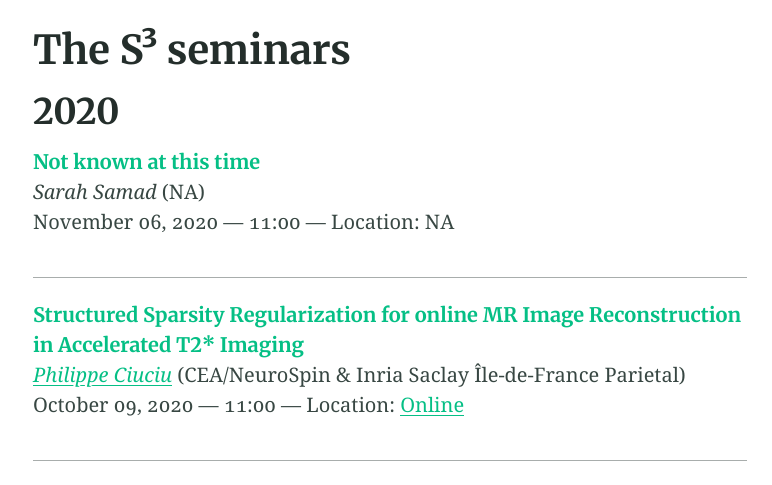
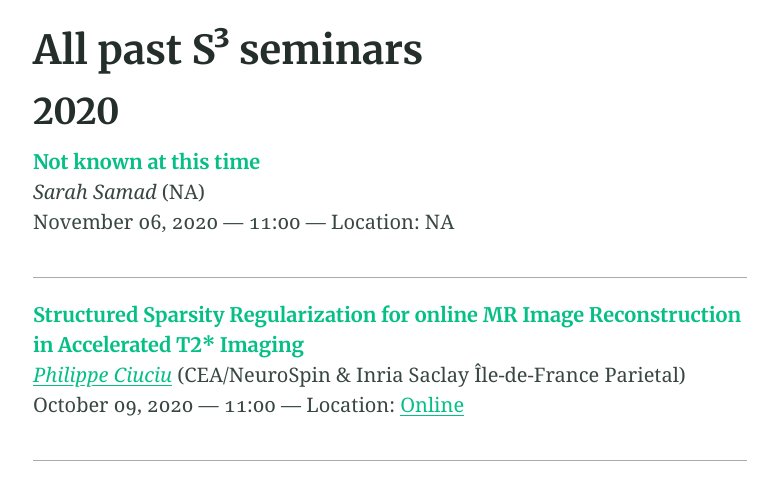
Before and after one commit to s3-seminar/s3-seminar.github.io, a Jekyll site: the page built from past_seminars.md, in a window 1280 px wide and 900 px high, cut to the strip 415-900 px from the top of the window. Shown: the whole strip, without its empty margins (250-1022 px from the left). Built offline with Jekyll 4.4.1, drawn with Linux system fonts in a browser that asks for light colours.

Commit message:
Small cosmetics changes

```diff
--- a/_includes/site-aside.html
+++ b/_includes/site-aside.html
@@ -15,7 +15,7 @@
   {% elsif page.layout == "seminar" %}
     <section class="section  section--description">
       {% if page.youtube != nil or page.speakerdeck != nil %}
-        <h3>External resources</h3>
+        <!-- <h3>External resources</h3> -->
         {% if page.youtube != nil %}
         {% include button.html text="YouTube" icon="youtube" link=page.youtube color="#ff0000" %}
         {% endif %}
--- a/past_seminars.md
+++ b/past_seminars.md
@@ -1,5 +1,5 @@
 ---
-title: "The S³ seminars"
+title: "All past S³ seminars"
 layout: blog
 collectionpage: seminars
 ---
```
